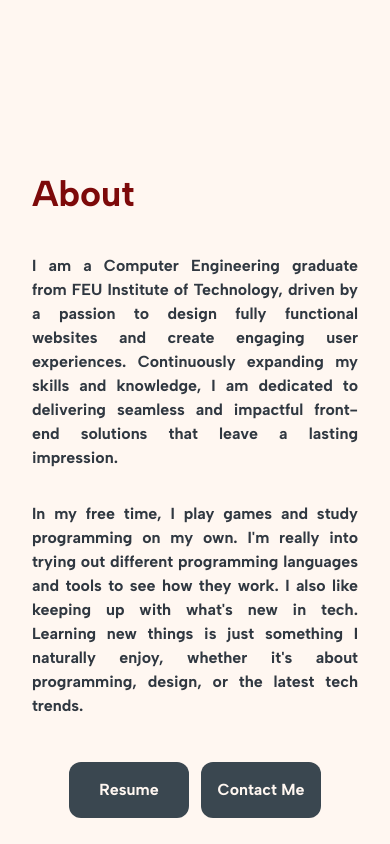
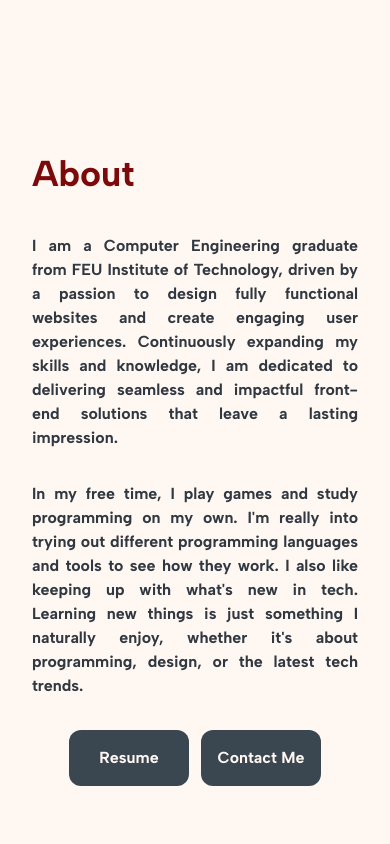
Before and after one commit to HanzIvan/Portfolio, a React (Create React App) app: page / in a window 390 px wide. Shown: the part 800-1644 px from the top of the page. Built offline with nearby package versions, Linux system fonts and the light colour scheme; the HTML template or start-up script is replaced by a standard one.

Commit message:
updated about page

```diff
--- a/src/components/About.jsx
+++ b/src/components/About.jsx
@@ -7,7 +7,7 @@ const About = () => {
       <div
         data-aos="flip-down"
         name="about-content"
-        className="relative flex flex-col items-center my-[25%] sm:my-[50%] sm:mx-[5%] sm:h-[50%] md:mx-[10%] lg:my-[10%] lg:mx-[30%] lg:h-auto"
+        className="relative flex flex-col items-center my-[20%]  sm:my-[50%] sm:mx-[5%] sm:h-[50%] md:mx-[10%] lg:my-[10%] lg:mx-[30%] lg:h-auto"
       >
         <div name="about-body" className="p-8 flex flex-col text-justify ">
           <h1 className="mb-10 font-bold text-4xl text-[#7D0A0A]">About</h1>
@@ -27,8 +27,8 @@ const About = () => {
           </p>
         </div>
 
-        <div name="about-btn" className="w-full">
-          <div className="flex justify-center gap-3 p-3">
+        <div name="about-btn" className=" w-full">
+          <div className="flex justify-center gap-3">
             {/* resume button */}
             <a href={resume} download="Resume">
               <button className="w-[120px] bg-[#3A4750] text-[#FFF7F1] p-4 rounded-xl font-bold">
```
